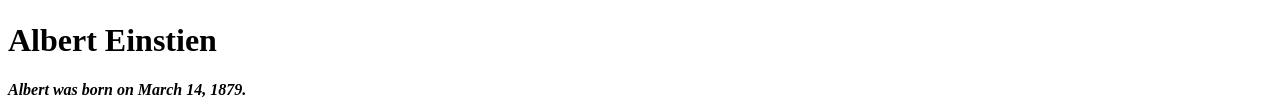
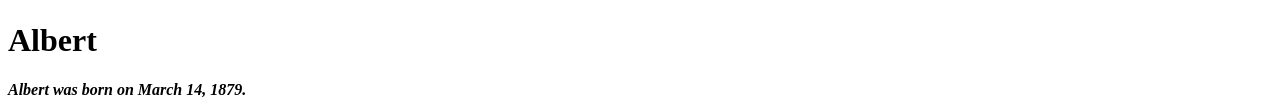
Before and after one commit to rawad123321/Tribute-Page, a plain HTML site: page index.html in a window 1280 px wide. Shown: the part 311-423 px from the top of the page. Drawn offline with Linux system fonts and the light colour scheme.

Commit message:
Update index.html

```diff
--- a/index.html
+++ b/index.html
@@ -13,7 +13,7 @@
     <div id="intro">
       <img src="R.jpg" alt="Albert Einstein's photo" width="400" height="300" />
 
-      <h1>Albert Einstien</h1>
+      <h1>Albert </h1>
       <h4>
         <b>
           <i>Albert was born on March 14, 1879.</i>
```
